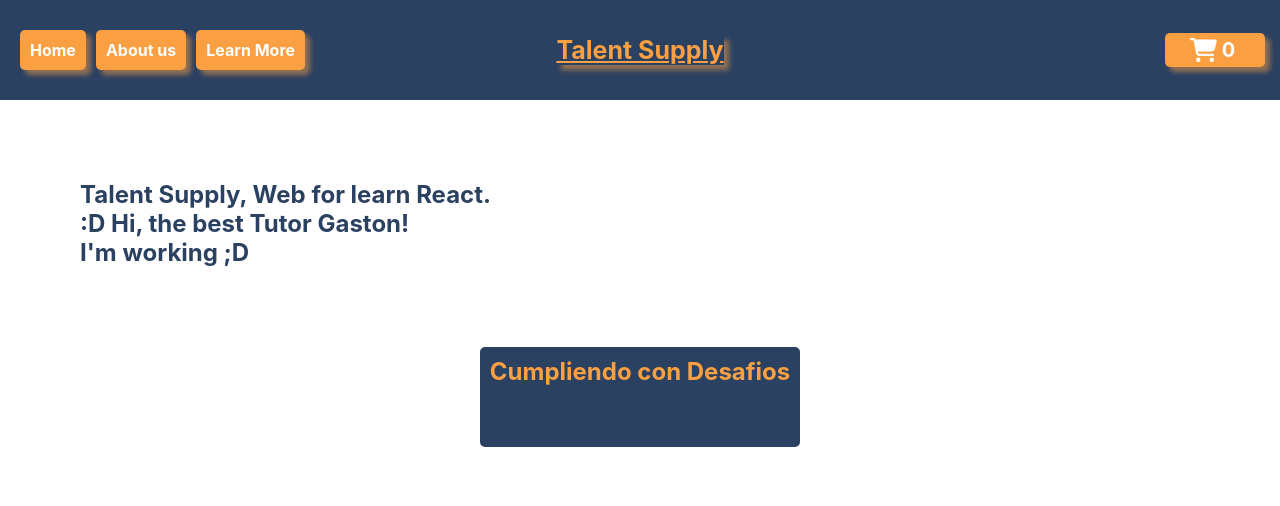
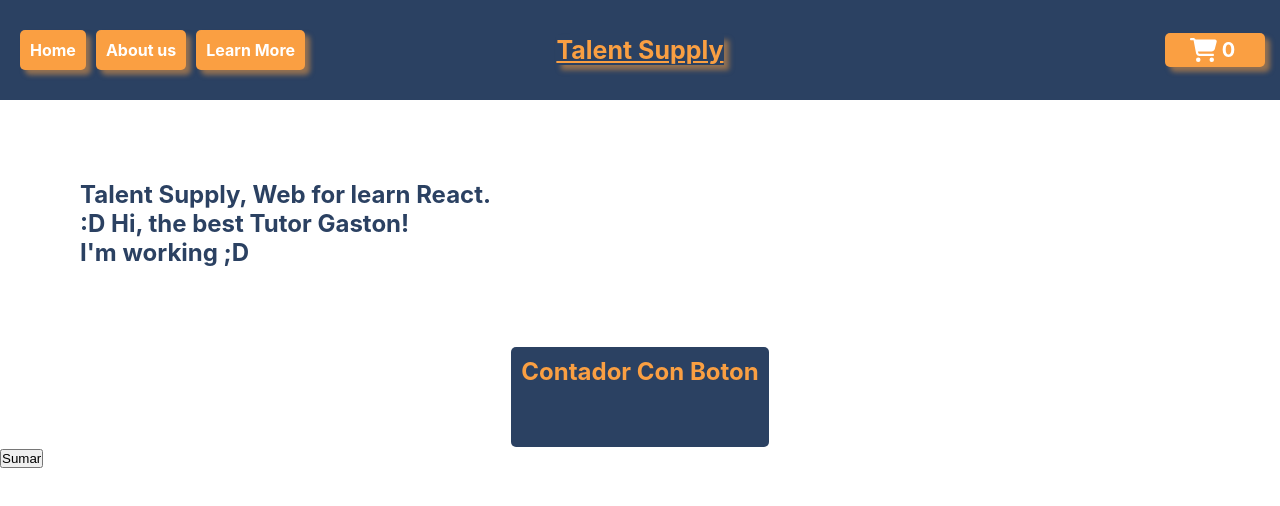
Before and after one commit to EBFcode/talentsupplyy, a React (Create React App) app: page / in a window 1280 px wide. Shown: the top 506 px of the page. Built offline with nearby package versions, Linux system fonts and the light colour scheme.

Commit message:
AgregandoBotonSumar

```diff
--- a/src/App.js
+++ b/src/App.js
@@ -2,6 +2,8 @@ import './App.css';
 import ItemListContainer from './Components/ItemListContainer';
 import NavBar from './Components/NavBar.jsx';
 import Slider from './Components/Slider';
+import ItemCount from './Components/ItemCount';
+
 
 //@ts-check
 
@@ -11,8 +13,8 @@ function App() {
     <>
       <NavBar />
       <Slider />
-      <ItemListContainer greeting="Cumpliendo con Desafios"/>
-
+      <ItemListContainer greeting="Contador Con Boton"/>
+      <ItemCount />
     </>
 
   )
--- /dev/null
+++ b/src/Components/ItemCount.css
@@ -0,0 +1,4 @@
+.containerCount{
+    grid-template-columns: 50%;
+    grid-template-rows: 300px;
+}
--- /dev/null
+++ b/src/Components/ItemCount.jsx
@@ -0,0 +1,10 @@
+import './ItemCount.css'
+import React from 'react'
+
+export default function ItemCount() {
+    return (
+        <div className="containerCount">
+            <button>Sumar</button>
+        </div>
+    )
+}
--- a/src/index.js
+++ b/src/index.js
@@ -6,9 +6,10 @@ import reportWebVitals from './reportWebVitals';
 
 const root = ReactDOM.createRoot(document.getElementById('root'));
 root.render(
-  <React.StrictMode>
+  <>
     <App />
-  </React.StrictMode>
+  </>
+
 );
 
 // If you want to start measuring performance in your app, pass a function
```
